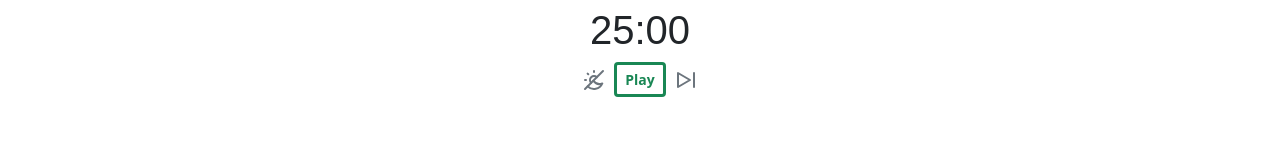
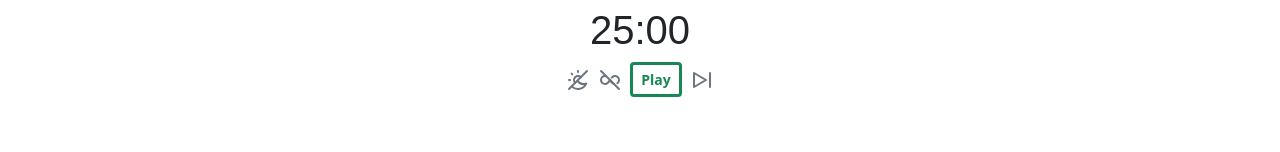
Before and after one commit to Alex-gb249/pomodoro-clock, a React (Vite) app: page / in a window 1280 px wide. Both pictures are taken after a click on the link "Create a new task". Shown: the part 372-524 px from the top of the page. Built offline with nearby package versions, Linux system fonts and the light colour scheme; a web font is replaced by a local one.

Commit message:
Add toggle automatic run for timer

```diff
--- /dev/null
+++ b/src/assets/Infinity.tsx
@@ -0,0 +1,19 @@
+export default function Infinity() {
+  return (
+    <svg
+      xmlns='http://www.w3.org/2000/svg'
+      width='24'
+      height='24'
+      viewBox='0 0 24 24'
+      fill='none'
+      stroke='currentColor'
+      strokeWidth='2'
+      strokeLinecap='round'
+      strokeLinejoin='round'
+      className='icon icon-tabler icons-tabler-outline icon-tabler-infinity'
+    >
+      <path stroke='none' d='M0 0h24v24H0z' fill='none' />
+      <path d='M9.828 9.172a4 4 0 1 0 0 5.656a10 10 0 0 0 2.172 -2.828a10 10 0 0 1 2.172 -2.828a4 4 0 1 1 0 5.656a10 10 0 0 1 -2.172 -2.828a10 10 0 0 0 -2.172 -2.828' />
+    </svg>
+  )
+}
--- /dev/null
+++ b/src/assets/InfinityOff.tsx
@@ -0,0 +1,20 @@
+export default function InfinityOff() {
+  return (
+    <svg
+      xmlns='http://www.w3.org/2000/svg'
+      width='24'
+      height='24'
+      viewBox='0 0 24 24'
+      fill='none'
+      stroke='currentColor'
+      strokeWidth='2'
+      strokeLinecap='round'
+      strokeLinejoin='round'
+      className='icon icon-tabler icons-tabler-outline icon-tabler-infinity-off'
+    >
+      <path stroke='none' d='M0 0h24v24H0z' fill='none' />
+      <path d='M8.165 8.174a4 4 0 0 0 -5.166 3.826a4 4 0 0 0 6.829 2.828a10 10 0 0 0 2.172 -2.828m1.677 -2.347a10 10 0 0 1 .495 -.481a4 4 0 1 1 5.129 6.1m-3.521 .537a4 4 0 0 1 -1.608 -.981a10 10 0 0 1 -2.172 -2.828' />
+      <path d='M3 3l18 18' />
+    </svg>
+  )
+}
--- a/src/components/task-manager/components/clock/Clock.tsx
+++ b/src/components/task-manager/components/clock/Clock.tsx
@@ -13,6 +13,8 @@ import Sun from '../../../../assets/Sun'
 import SunMoon from '../../../../assets/SunMoon'
 import { ThemeContext } from '../../../../contexts/Theme'
 import { turnNewTheme } from '../../../../utilities/ThemeUtils'
+import Infinity from '../../../../assets/Infinity'
+import InfinityOff from '../../../../assets/InfinityOff'
 
 export function Clock() {
   const {
@@ -26,6 +28,8 @@ export function Clock() {
     setCustomSeconds,
     isBreak,
     setIsBreak,
+    isAutoRun,
+    setIsAutoRun,
   } = useContext(PomodoroContext)
 
   const { themeMode, setThemeMode } = useContext(ThemeContext)
@@ -60,6 +64,10 @@ export function Clock() {
     setCustomSeconds(newSeconds)
 
     turnNewTheme(themeMode, newIsBreak)
+
+    if (isAutoRun) {
+      setIsRunning(true)
+    }
 
     localStorage.setItem('isBreak', newIsBreak.toString())
     localStorage.setItem('savedSeconds', newSeconds.toString())
@@ -115,6 +123,11 @@ export function Clock() {
     turnPomodoro()
   }
 
+  const handleAutoRun = (value: boolean) => {
+    setIsAutoRun(value)
+    localStorage.setItem('isAutoRun', value.toString())
+  }
+
   return (
     <div>
       <div className='d-flex justify-content-center'>
@@ -164,6 +177,16 @@ export function Clock() {
             <SunMoon />
           </a>
         )}
+        {!isCustomizing && isAutoRun && (
+          <a className='clickable text-secondary me-2' onClick={() => handleAutoRun(false)}>
+            <Infinity />
+          </a>
+        )}
+        {!isCustomizing && !isAutoRun && (
+          <a className='clickable text-secondary me-2' onClick={() => handleAutoRun(true)}>
+            <InfinityOff />
+          </a>
+        )}
         {!isRunning && !isCustomizing && seconds == customSeconds && (
           <button onClick={startTimer} className='btn btn-sm btn-outline-success fw-bold border-3'>
             Play
--- a/src/contexts/Pomodoro.tsx
+++ b/src/contexts/Pomodoro.tsx
@@ -1,5 +1,5 @@
 import { createContext, useState } from 'react'
-import { initialIsBreak, initialSeconds } from '../utilities/ClockUtils'
+import { initialIsAutoRun, initialIsBreak, initialSeconds } from '../utilities/ClockUtils'
 
 const DEFAULT_CONTEXT = {
   seconds: initialSeconds(),
@@ -12,6 +12,8 @@ const DEFAULT_CONTEXT = {
   setCustomSeconds: () => {},
   isBreak: initialIsBreak(),
   setIsBreak: () => {},
+  isAutoRun: false,
+  setIsAutoRun: () => {},
 }
 
 export const PomodoroContext = createContext<PomodoroContextType>(DEFAULT_CONTEXT)
@@ -27,6 +29,8 @@ export interface PomodoroContextType {
   setCustomSeconds: (customSeconds: number) => void
   isBreak: boolean
   setIsBreak: (isBreak: boolean) => void
+  isAutoRun: boolean
+  setIsAutoRun: (isAutoRun: boolean) => void
 }
 
 export function PomodoroProvider({ children }: { children: React.ReactNode }) {
@@ -35,6 +39,7 @@ export function PomodoroProvider({ children }: { children: React.ReactNode }) {
   const [isCustomizing, setIsCustomizing] = useState<boolean>(false)
   const [customSeconds, setCustomSeconds] = useState<number>(initialSeconds())
   const [isBreak, setIsBreak] = useState<boolean>(initialIsBreak())
+  const [isAutoRun, setIsAutoRun] = useState<boolean>(initialIsAutoRun())
 
   return (
     <PomodoroContext.Provider
@@ -49,6 +54,8 @@ export function PomodoroProvider({ children }: { children: React.ReactNode }) {
         setCustomSeconds,
         isBreak,
         setIsBreak,
+        isAutoRun,
+        setIsAutoRun,
       }}
     >
       {children}
--- a/src/utilities/ClockUtils.ts
+++ b/src/utilities/ClockUtils.ts
@@ -19,3 +19,8 @@ export const initialIsBreak = () => {
   const savedIsBreak = localStorage.getItem('isBreak') === 'true'
   return savedIsBreak
 }
+
+export const initialIsAutoRun = () => {
+  const savedIsAutoRun = localStorage.getItem('isAutoRun') === 'true'
+  return savedIsAutoRun
+}
```
